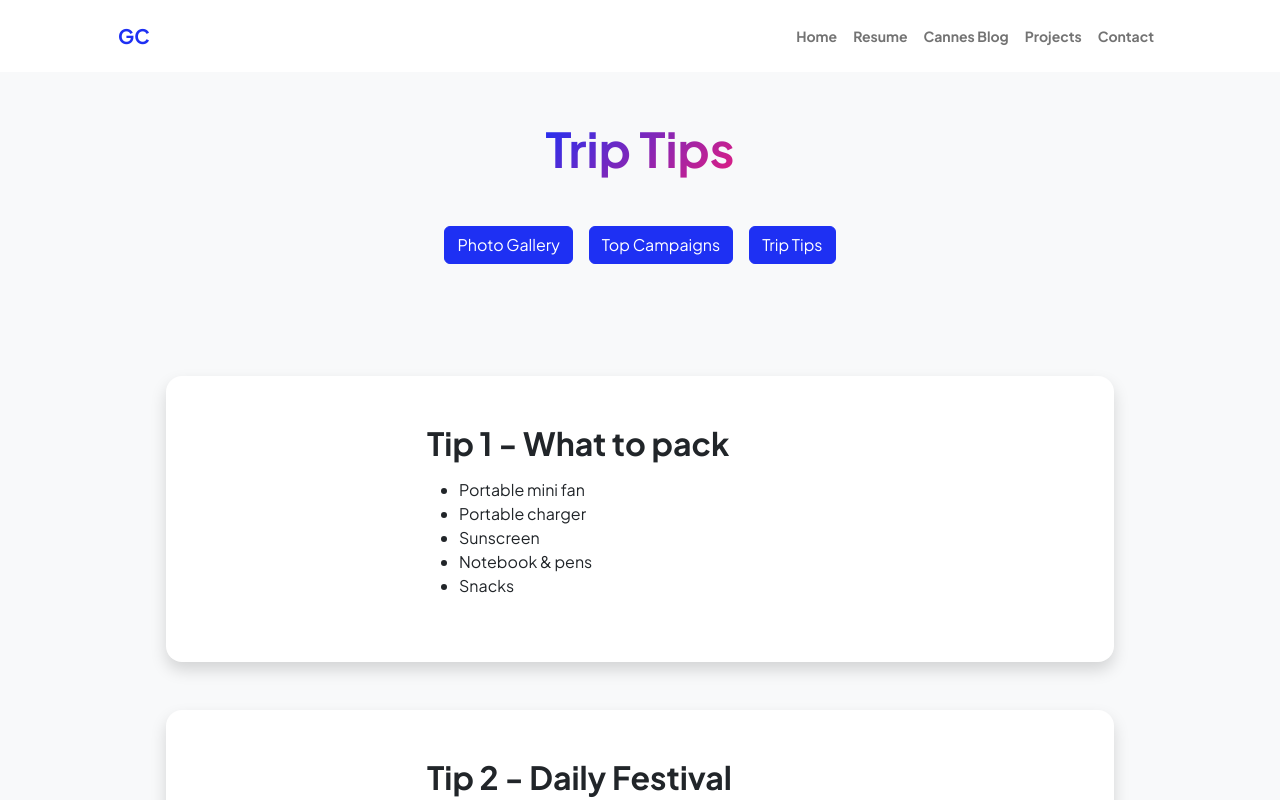
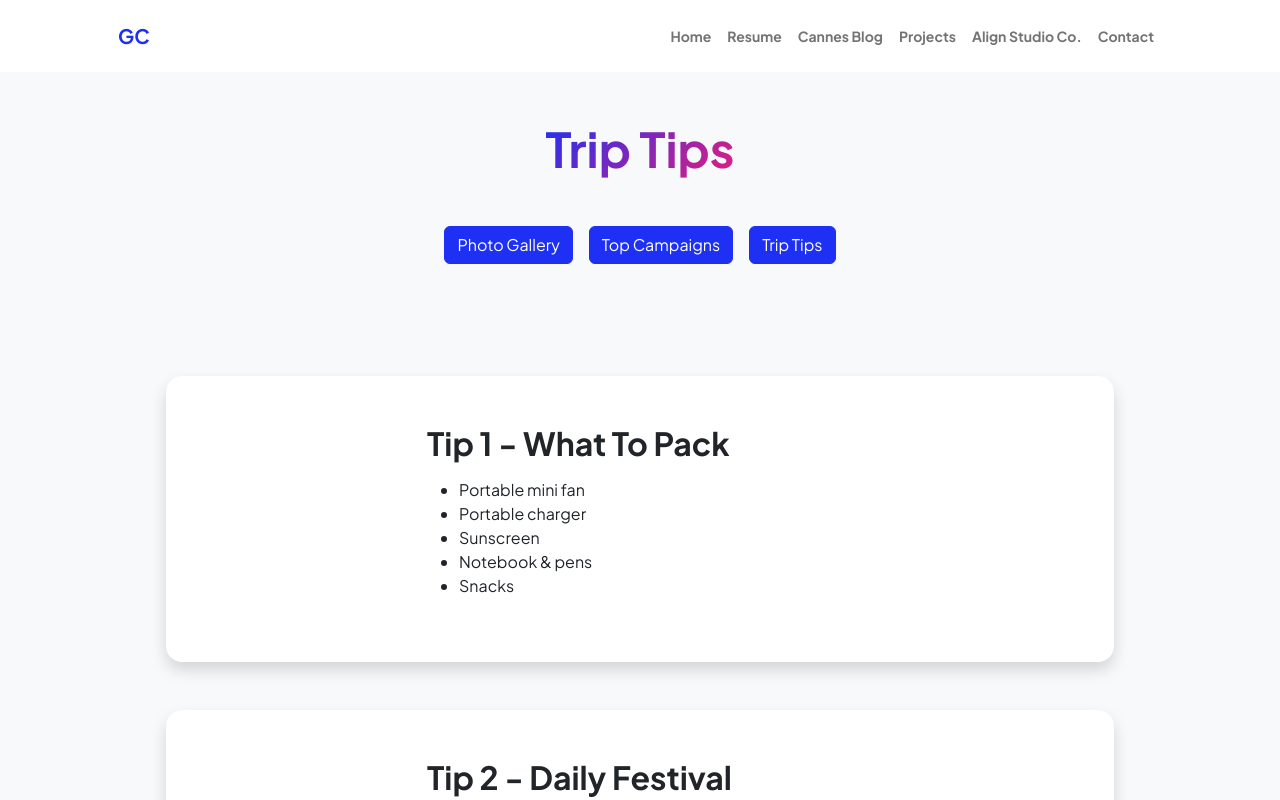
Before and after one commit to GracieCrutchfield/graciecrutchfield.github.io, a website: page tripTips.html in a window 1280 px wide. Shown: the top 800 px of the page. Drawn offline with nearby package versions, Linux system fonts and the light colour scheme.

Commit message:
Add files via upload

```diff
--- a/tripTips.html
+++ b/tripTips.html
@@ -30,6 +30,7 @@
                             <li class="nav-item"><a class="nav-link" href="resume.html">Resume</a></li>
                             <li class="nav-item"><a class="nav-link" href="blog.html">Cannes Blog</a></li>
                             <li class="nav-item"><a class="nav-link" href="projects.html">Projects</a></li>
+                            <li class="nav-item"><a class="nav-link" href="alignstudioco.html">Align Studio Co.</a></li>
                             <li class="nav-item"><a class="nav-link" href="contact.html">Contact</a></li>
                         </ul>
                     </div>
@@ -62,7 +63,7 @@
                                 <div class="card overflow-hidden shadow rounded-4 border-0 mb-5">
                                     <div class="card-body p-5 d-flex flex-wrap justify-content-center align-items-center">
                                         <div class="col-md-6">
-                                            <h2 class="fw-bolder">Tip 1 - What to pack </h2>
+                                            <h2 class="fw-bolder">Tip 1 - What To Pack </h2>
                                             <p><ul>
                                                 <li>Portable mini fan</li>
                                                 <li>Portable charger</li>
```
Also changed, not shown: blog.html (+1 -0 lines), index.html (+1 -0 lines), photoGallery.html (+1 -0 lines), projects.html (+1 -0 lines), resume.html (+1 -0 lines), topCampaigns.html (+1 -0 lines).
